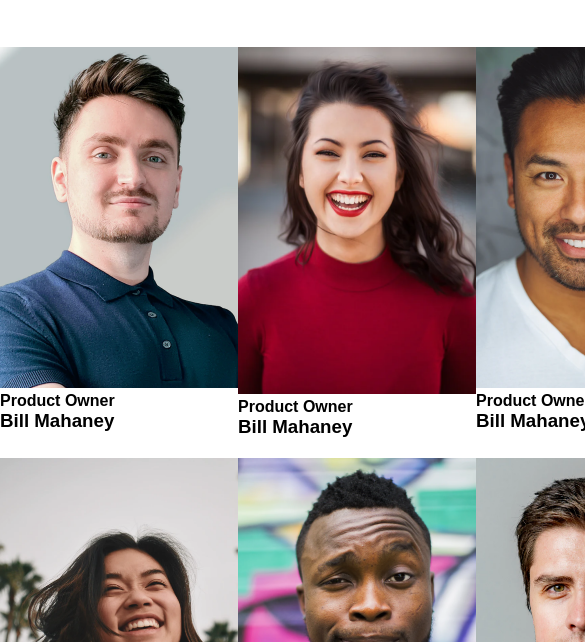
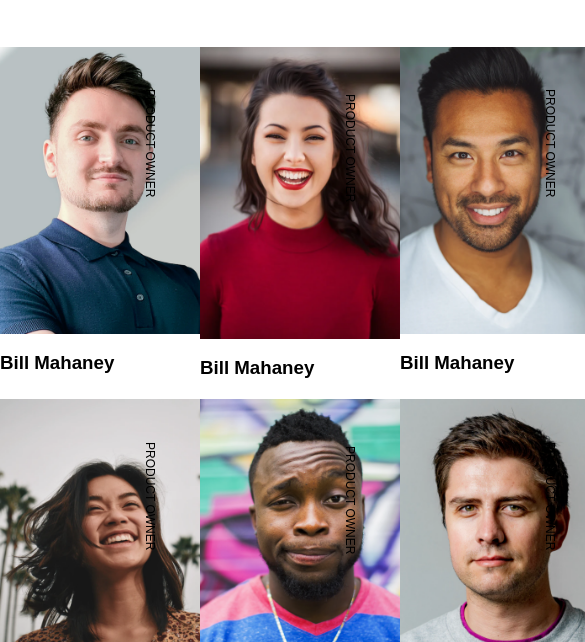
Before and after one commit to Johnny-J-Ramos/my-team-page, a plain HTML site: page index.html in a window 390 px wide. Shown: the part 202-844 px from the top of the page, 585 px wide, since content can reach past the window. Drawn offline with Linux system fonts and the light colour scheme.

Commit message:
incluindo a responsividade

```diff
--- a/index.html
+++ b/index.html
@@ -7,6 +7,11 @@
       content="width=device-width, initial-scale=1, maximum-scale=5"
     />
     <link rel="stylesheet" href="./style.css" />
+    <link
+      rel="shortcut icon"
+      href=".//imgs/devchallenges.png"
+      type="image/x-icon"
+    />
     <title>My team Page</title>
   </head>
 
--- a/style.css
+++ b/style.css
@@ -24,6 +24,11 @@ header {
 
 .picture {
   width: 238px;
+}
+@media screen and (max-width: 1046px) {
+  .picture {
+    width: 200px;
+  }
 }
 
 .text {
@@ -65,3 +70,13 @@ header {
   grid-template-columns: repeat(3, 1fr);
   row-gap: 20px;
 }
+
+.jobs {
+  font-size: 12px;
+  font-weight: 400;
+  text-transform: uppercase;
+  transform: rotate(90deg);
+  position: relative;
+  right: -25%;
+  top: -47%;
+}
```
